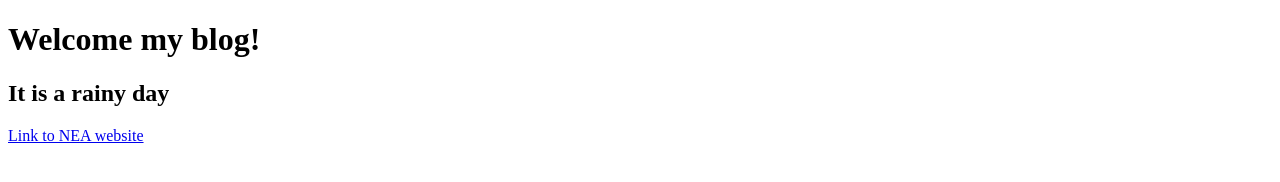
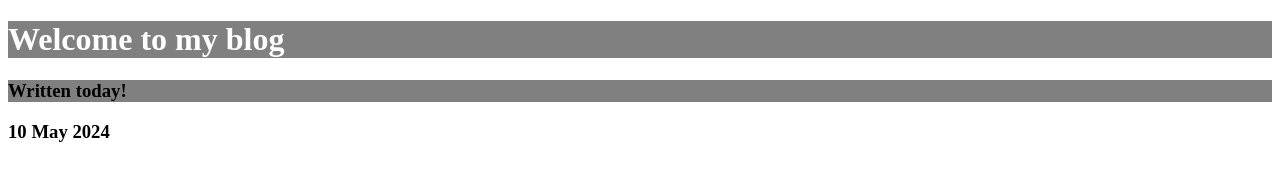
Before and after one commit to 0ochero0/9May_techuphandson, a plain HTML site: page index.html in a window 1280 px wide. Drawn offline with Linux system fonts and the light colour scheme.

Commit message:
css activity

```diff
--- a/index.html
+++ b/index.html
@@ -3,11 +3,12 @@
 <head>
     <meta charset="UTF-8">
     <meta name="viewport" content="width=device-width, initial-scale=1.0">
+     <link rel="stylesheet" href="style.css">
     <title>Document</title>
 </head>
 <body>
-    <h1>Welcome my blog!</h1>
-    <h2>It is a rainy day</h2>
-    <a href="https://www.nea.gov.sg/corporate-functions/weather#weather-forecast2hr">Link to NEA website</a>
+    <h1 class="title1">Welcome to my blog</h1>
+    <h3 class="title1">Written today!</h3>
+    <h3>10 May 2024</h3>
 </body>
 </html>
--- /dev/null
+++ b/style.css
@@ -0,0 +1,16 @@
+/* comment */
+/*
+h1 {
+    color: red;
+    background-color: yellow;
+    text-align: center;
+    border: 10px black solid;
+    margin-bottom: 100px;
+    border-radius: 20px;
+}
+*/
+h1 {
+    color:white
+}
+
+.title1{background-color: grey;}
```
Also changed, not shown: old.html (added, +13 -0 lines).
